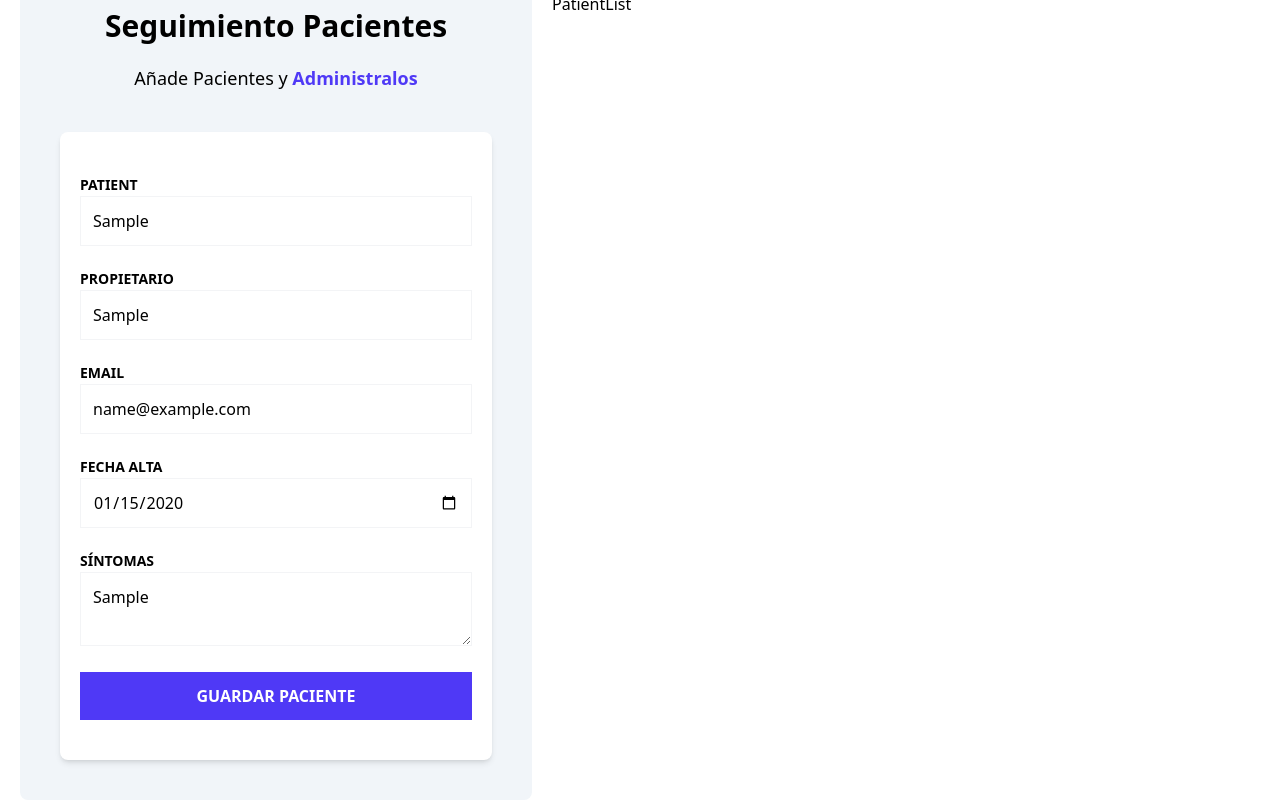
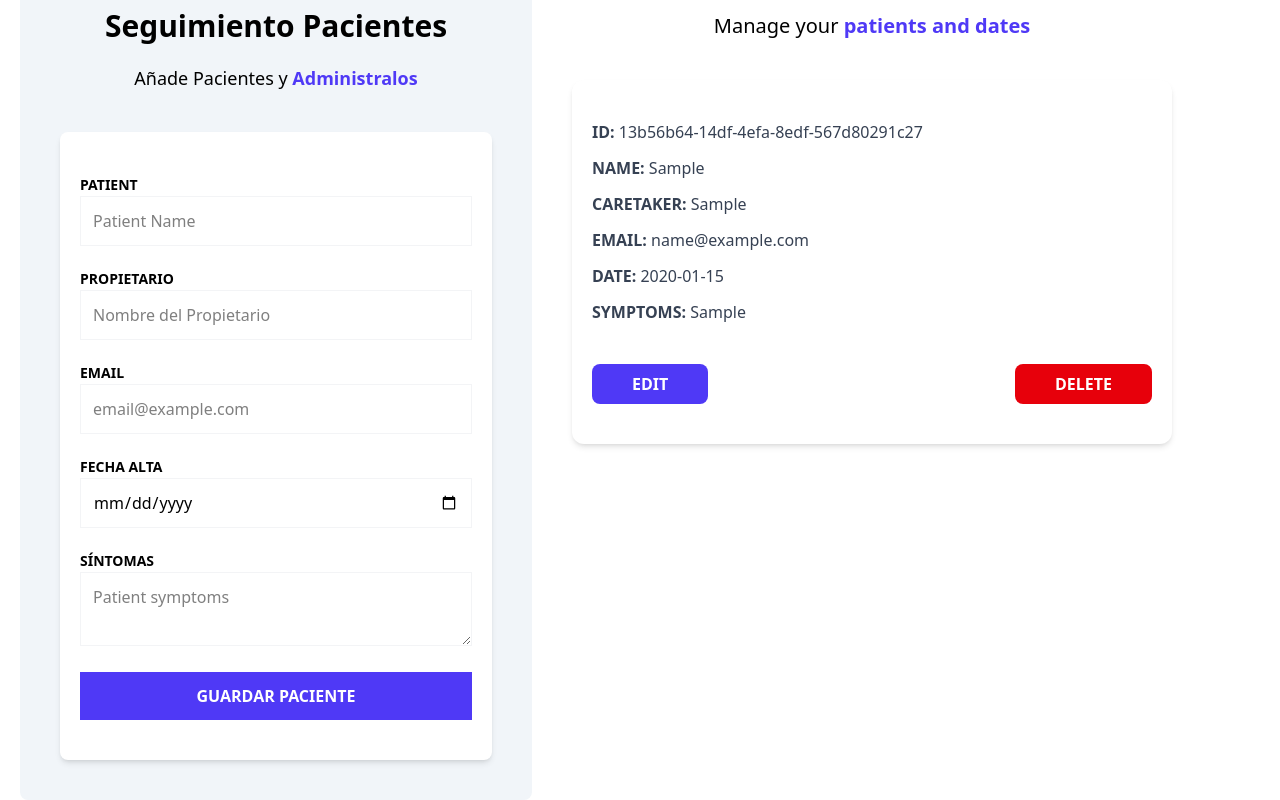
Before and after one commit to GilpiDv/patients-zustand, a React (Vite) app: page / in a window 1280 px wide. Both pictures are taken after typing "Sample", "Sample", "name@example.com", "2020-01-15", "Sample" into the empty fields and a click on the input "Guardar Paciente". Shown: the part 184-984 px from the top of the page. Built offline with nearby package versions, Linux system fonts and the light colour scheme.

Commit message:
Add design for patients list

```diff
--- a/src/App.tsx
+++ b/src/App.tsx
@@ -5,7 +5,7 @@ function App() {
 
     return (
         <>
-            <div className="container mx-auto mt-20">
+            <div className="w-full mx-auto p-10 bg-indigo-200">
                 <h1 className="font-black text-5xl text-center md:w-2/3 md:mx-auto">
                     Patients Tracking {''}
                     <span className="text-indigo-700">Vet</span>
--- /dev/null
+++ b/src/components/PatientDetailItem.tsx
@@ -0,0 +1,12 @@
+type PatientDetailItemProps = {
+    label: string
+    data: string
+}
+
+export default function PatientDetailItem({label, data} : PatientDetailItemProps) {
+  return (
+    <p className="font-bold mb-3 text-gray-700 uppercase">{label}: {''}
+        <span className="font-normal normal-case">{data}</span>
+    </p>
+  )
+}
--- /dev/null
+++ b/src/components/PatientDetails.tsx
@@ -0,0 +1,35 @@
+import type { Patient } from "../types"
+import PatientDetailItem from "./PatientDetailItem"
+
+type PatientDetailsProps = {
+    patient: Patient
+}
+
+export default function PatientDetails({patient} : PatientDetailsProps) {
+    return (
+        <div className="mx-5 my-10 px-5 py-10 bg-white shadow-md rounded-xl">
+            <PatientDetailItem label={'ID'} data={patient.id} />
+            <PatientDetailItem label={'Name'} data={patient.name} />
+            <PatientDetailItem label={'Caretaker'} data={patient.caretaker} />
+            <PatientDetailItem label={'Email'} data={patient.email} />
+            <PatientDetailItem label={'Date'} data={patient.date.toString()} />
+            <PatientDetailItem label={'Symptoms'} data={patient.symptoms} />
+
+            <div className="flex justify-between mt-10">
+                <button
+                    className="py-2 px-10 bg-indigo-600 hover:bg-indigo-700 text-white font-bold uppercase rounded-lg cursor-pointer"
+                    type="button"
+                >
+                    Edit
+                </button>
+                <button
+                    className="py-2 px-10 bg-red-600 hover:bg-red-700 text-white font-bold uppercase rounded-lg cursor-pointer"
+                    type="button"
+                >
+                    Delete
+                </button>
+            </div>
+
+        </div>
+    )
+}
--- a/src/components/PatientForm.tsx
+++ b/src/components/PatientForm.tsx
@@ -6,10 +6,11 @@ import { usePatientStore } from '../store';
 export default function PatientForm() {
 
     const { addPatient } = usePatientStore()
-    const { register, handleSubmit, formState: {errors} } = useForm<DraftPatient>();
+    const { register, handleSubmit, formState: {errors}, reset } = useForm<DraftPatient>();
 
     const registerPatient = (data : DraftPatient) => {
         addPatient(data);
+        reset();
     }
 
     return (
--- a/src/components/PatientList.tsx
+++ b/src/components/PatientList.tsx
@@ -1,12 +1,36 @@
 import { usePatientStore } from "../store"
+import PatientDetails from "./PatientDetails";
 
 
 export default function PatientList() {
 
     const { patients } = usePatientStore();
-    console.log("patients", patients);
 
     return (
-        <div>PatientList</div>
+        <div className="md:w-1/2 lg:3/5 md:h-screen overflow-y-scroll">
+            {patients.length ? (
+                <>
+                    <h2 className="font-black text-3xl text-center"></h2>
+                    <p className="text-xl mt-5 mb-10 text-center">
+                        Manage your {''}
+                        <span className="text-indigo-600 font-bold">patients and dates</span>
+                    </p>
+                    {patients.map(patient => (
+                        <PatientDetails
+                            key={patient.id}
+                            patient={patient}
+                        />
+                    ))}
+                </>
+            ) : (
+                <>
+                    <h2 className="font-black text-3xl text-center">No patients</h2>
+                    <p className="text-xl mt-5 mb-10 text-center">
+                        Start adding patients {''}
+                        <span className="text-indigo-600 font-bold">and they will appear here</span>
+                    </p>
+                </>
+            )}
+        </div>
     )
 }
```
